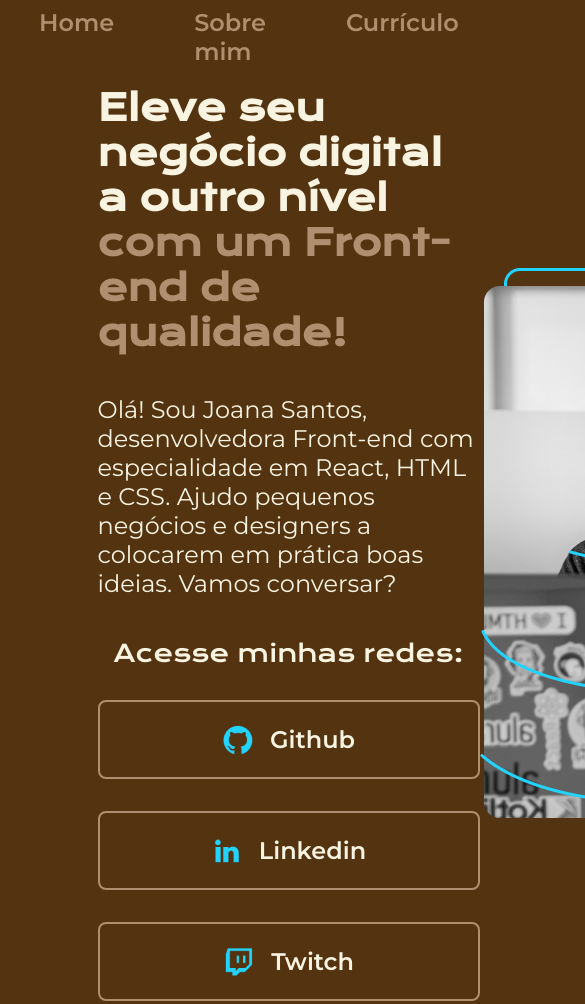
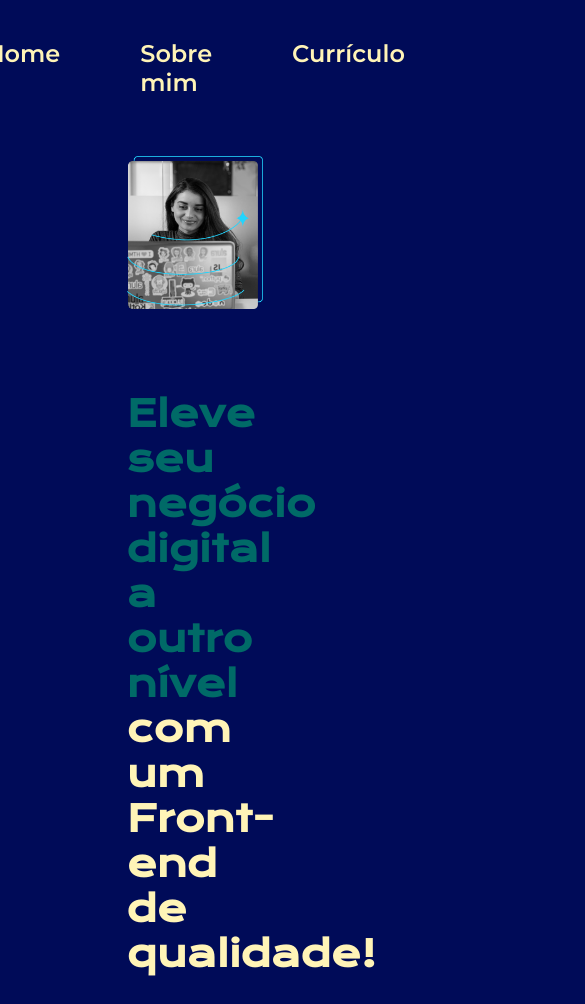
Before and after one commit to Icarodvieira/curso-front-alura, a plain HTML site: page index.html in a window 390 px wide. Shown: the top 1004 px of the page, 585 px wide, since content can reach past the window. Drawn offline with nearby package versions, Linux system fonts and the light colour scheme.

Commit message:
aula 03 - responsividade

```diff
--- a/index.html
+++ b/index.html
@@ -44,7 +44,7 @@
                     </a>
                 </div>
         </section>
-            <img class="foto__perfil" src="imgs/Imagem.png" alt="Foto da Joana Santos programando">
+            <img class="apresentacao__imagem" src="imgs/Imagem.png" alt="Foto da Joana Santos programando">
     </main>
     <footer class="rodape">
         <p>Desenvolvido por Ícaro Vieira</p>
--- a/styles/style.css
+++ b/styles/style.css
@@ -1,9 +1,9 @@
 @import url('https://fonts.googleapis.com/css2?family=Krona+One&family=Montserrat:ital,wght@0,100..900;1,100..900&display=swap');
 :root {
-    --cor-primaria: #543310;
-    --cor-segundaria: #F8F4E1;
-    --cor-terciaria: #AF8F6F;
-    --cor-hover: #74512D;
+    --cor-primaria: #000B58;
+    --cor-segundaria: #006A67;
+    --cor-terciaria: #FFF4B7;
+    --cor-hover: #003161;
 
     --fonte-primaria: "Krona One", serif;
     --fonte-secundaria: "Montserrat", sans-serif;
@@ -17,7 +17,7 @@
 body{
     background-color: var(--cor-primaria);
     color: var(--cor-segundaria);
-    /* height: 100vh; */
+    box-sizing: border-box;
 }
 
 .cabecalho {
@@ -26,7 +26,7 @@ body{
 
 .cabecalho__menu__link{
     font-family: var(--fonte-secundaria);
-    font-size: 24px;
+    font-size: 1.5rem;
     font-weight: 600;
     text-decoration: none;
     color: var(--cor-terciaria);
@@ -37,31 +37,31 @@ body{
     gap: 80px;
 }
 
-
 .apresentacao {
-    padding: 5% 25%;
+    padding: 5% 15%;
     display: flex;
     align-items: center;
     justify-content: space-between;
+    gap: 82px;
 }
 .titulo-destaque{
     color: var(--cor-terciaria);
 }
 
 .apresentacao__conteudo {
-    width: 615px;
+    width: 50%;
     display: flex;
     flex-direction: column;
     gap: 40px;
 }
 
 .apresentacao__conteudo__titulo {
-    font-size: 36px;
+    font-size: 2.25rem;
     font-family: var(--fonte-primaria);
 }
 
 .apresentacao__conteudo__texto {
-    font-size: 24px;
+    font-size: 1.5rem;
     font-family: var(--fonte-secundaria);
 }
 
@@ -76,15 +76,15 @@ body{
 .apresentacao__botoes_titulo {
     font-family: var(--fonte-primaria);
     font-weight: 400;
-    font-size: 24px;
+    font-size: 1.5rem;
 }
 
 .apresentacao__botoes__botao {
     padding: 21.5px 0px;
     border-radius: 8px;
     text-align: center;
-    width: 378px;
-    font-size: 24px;
+    width: 50%;
+    font-size: 1.5rem;
     text-decoration: none;
     color: var(--cor-segundaria);
     border: solid 2px var(--cor-terciaria);
@@ -100,20 +100,35 @@ body{
     background-color: var(--cor-hover);
 }
 
-.foto__perfil:hover {
-    transform: scale(1.2);
+.apresentacao__imagem {
+    transition: 1s;
+    width: 50%;
 }
-
-.foto__perfil {
-    transition: 1s;
+.apresentacao__imagem:hover {
+    transform: scale(1.050);
 }
 
 .rodape {
     padding: 24px;
     text-align: center;
     font-family: var(--fonte-secundaria);
-    font-size: 24px;
+    font-size: 1.5rem;
     font-weight: 400;
     color: var(--cor-primaria);
     background-color: var(--cor-terciaria);
 }
+
+@media (max-width: 1200px) {
+    .cabecalho {
+        padding: 10%;
+    }
+
+    .cabecalho__menu {
+        justify-content: center;
+    }
+
+    .apresentacao {
+        flex-direction: column-reverse;
+    }
+
+}
```
